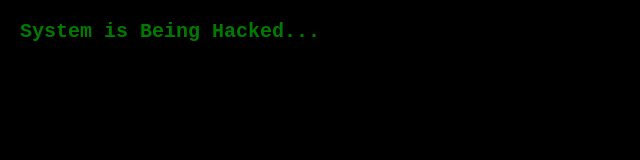
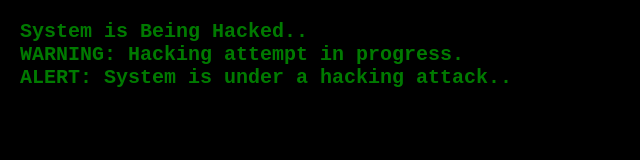
Before and after one commit to Shivam67Code/hackerpage, a plain HTML site: page index.html in a window 1280 px wide. Shown: the whole page, without its empty margins (0-640 px from the left). Drawn offline with Linux system fonts and the light colour scheme.

Commit message:
Update index.html

```diff
--- a/index.html
+++ b/index.html
@@ -132,7 +132,7 @@
             clearInterval(interval);
         }
 
-        // main();
+        main();
     </script>
 </body>
 
```
